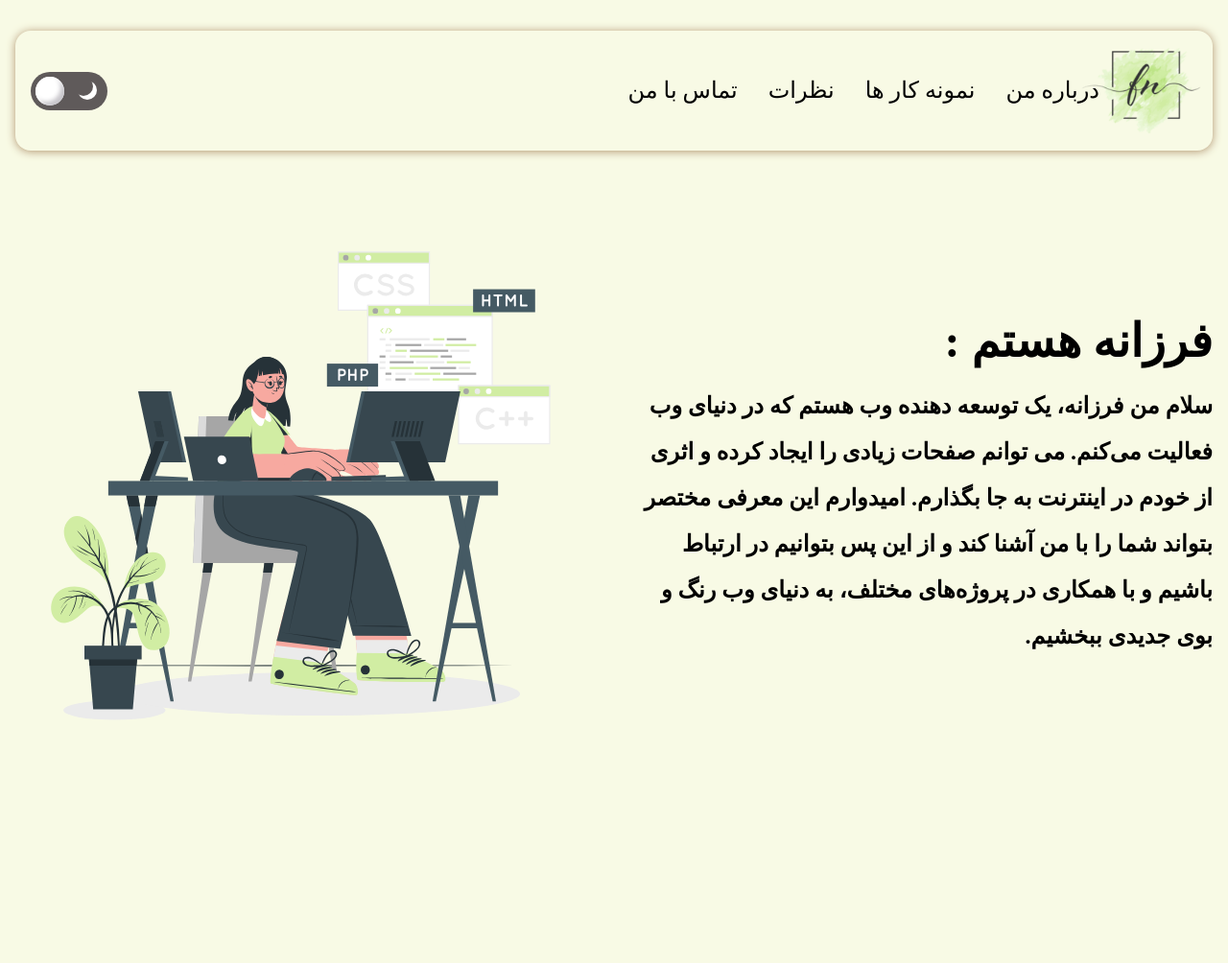
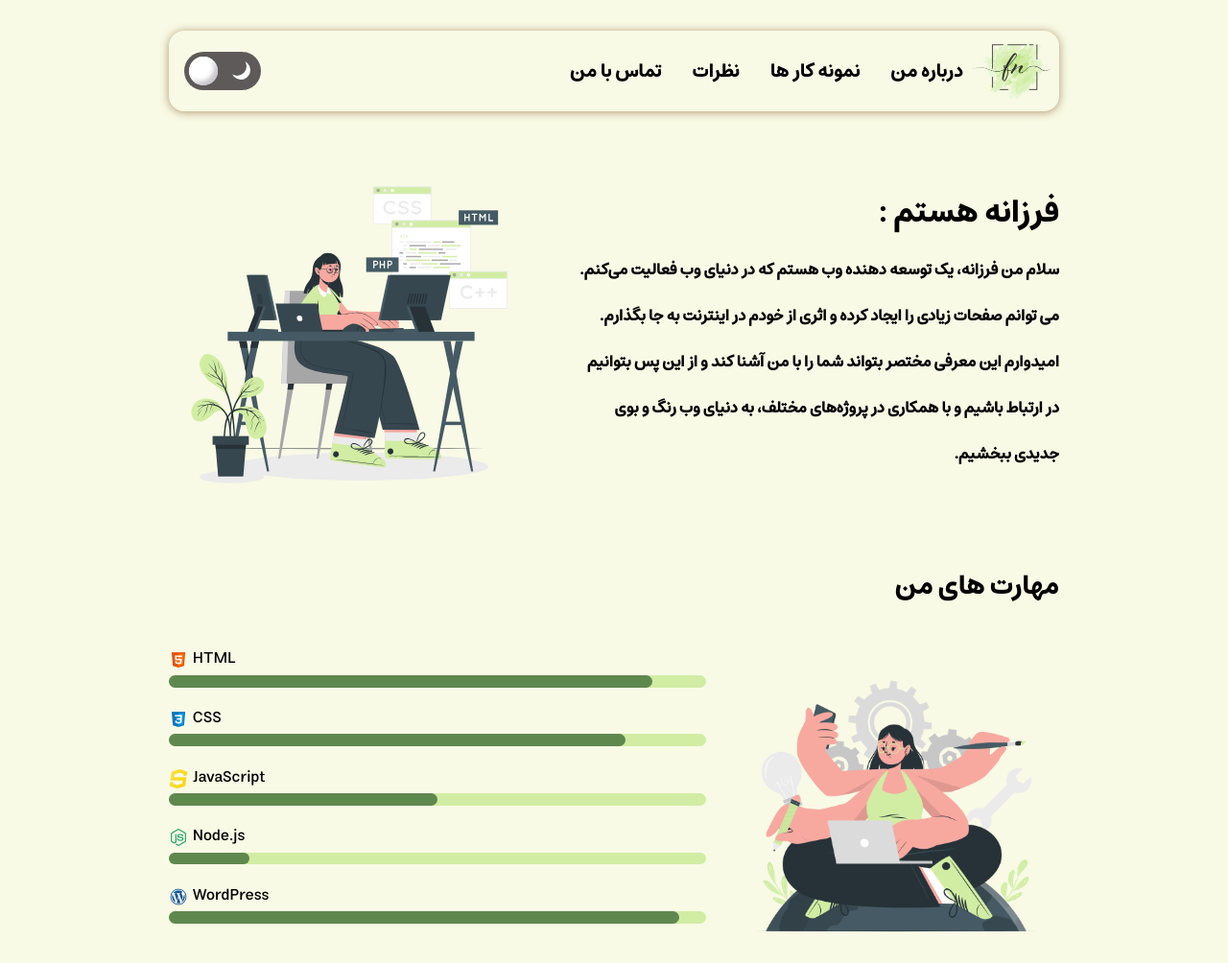
Before and after one commit to farzane-na/personal-site, a plain HTML site: page index.html in a window 1280 px wide. Shown: the whole page at 96% size. Before the commit the page ends 810 px from the top, so only its background shows below. Drawn offline with Linux system fonts and the light colour scheme.

Commit message:
add skill section

```diff
--- a/index.html
+++ b/index.html
@@ -1,5 +1,6 @@
 <!DOCTYPE html>
 <html lang="fa" dir="rtl">
+
 <head>
     <meta charset="UTF-8">
     <meta name="viewport" content="width=device-width, initial-scale=1.0">
@@ -7,6 +8,7 @@
     <link rel="stylesheet" href="./style/style.css">
     <link rel="icon" type="image/x-icon" href="./fav-icon/fav-icon.png">
 </head>
+
 <body>
     <!-- Header -->
     <header>
@@ -45,18 +47,74 @@
                     <div class="header-bottom-text">
                         <div>
                             <h1 class="header-bottom-title"> فرزانه هستم :</h1>
-                            <h4 class="header-bottom-Introduction">سلام من فرزانه، یک توسعه دهنده وب هستم که در دنیای وب فعالیت می‌کنم. می توانم صفحات زیادی را ایجاد کرده و اثری از خودم در اینترنت به جا بگذارم. امیدوارم این معرفی مختصر بتواند شما را با من آشنا کند و از این پس بتوانیم در ارتباط باشیم و با همکاری در پروژه‌های مختلف، به دنیای وب رنگ و بوی جدیدی ببخشیم.</h4>
+                            <h4 class="header-bottom-Introduction">سلام من فرزانه، یک توسعه دهنده وب هستم که در دنیای وب
+                                فعالیت می‌کنم. می توانم صفحات زیادی را ایجاد کرده و اثری از خودم در اینترنت به جا
+                                بگذارم. امیدوارم این معرفی مختصر بتواند شما را با من آشنا کند و از این پس بتوانیم در
+                                ارتباط باشیم و با همکاری در پروژه‌های مختلف، به دنیای وب رنگ و بوی جدیدی ببخشیم.</h4>
                         </div>
-                        </div>
+                    </div>
                     <div class="header-bottom-image">
                         <img src="./image/Programming-cuate (1).svg" alt="header image">
                     </div>
                 </nav>
             </div>
         </section>
+    </header>
 
-        <!-- Main -->
-    </header>
+    <!-- Main -->
+    <main>
+        <section class="skills">
+            <div class="container">
+                <div class="skill__title">
+                    <p>مهارت های من</p>
+                </div>
+                <div class="skill__percent" dir="ltr">
+                    <div class="skill__percent-left">
+                        <div class="skill__percent-html">
+                            <div class="skill__percent-wrapper">
+                                <span class="skill-logo"><img src="./image/html.png" alt="skill logo"></span>
+                                <label for="file" class="skill__percent-title">HTML</label>
+                            </div>
+                            <progress id="file" value="90" max="100" class="progress"> 90% </progress>
+                        </div>
+                        <div class="skill__percent-css">
+                            <div class="skill__percent-wrapper">
+                            <span class="skill-logo"><img src="./image/css.png" alt="skill logo"></span>
+                            <label for="file" class="skill__percent-title">CSS</label>
+                        </div>
+                            <progress id="file" value="85" max="100" class="progress"> 85% </progress>
+                        </div>
+                        <div class="skill__percent-js">
+                            <div class="skill__percent-wrapper">
+                            <span class="skill-logo"><img src="./image/js.png" alt="skill logo"></span>
+                            <label for="file" class="skill__percent-title">JavaScript</label>
+                        </div>
+                            <progress id="file" value="50" max="100" class="progress"> 50% </progress>
+                        </div>
+                        <div class="skill__percent-node">
+                            <div class="skill__percent-wrapper">
+                            <span class="skill-logo"><img src="./image/node.png" alt="skill logo"></span>
+                            <label for="file" class="skill__percent-title">Node.js</label>
+                        </div>
+                            <progress id="file" value="15" max="100" class="progress"> 15% </progress>
+                        </div>
+                        <div class="skill__percent-wp">
+                            <div class="skill__percent-wrapper">
+                            <span class="skill-logo"><img src="./image/wp.png" alt="skill logo"></span>
+                            <label for="file" class="skill__percent-title">WordPress</label>
+                        </div>
+                            <progress id="file" value="95" max="100" class="progress"> 95% </progress>
+                        </div>
+                    </div>
+                    <div class="skill__percent-right">
+                        <img src="./image/World Youth Skills Day-cuate.png" class="skill-image" alt="skill image">
+                    </div>
+                </div>
+            </div>
+        </section>
+
+    </main>
     <script src="./script/script.js"></script>
 </body>
+
 </html>
--- a/style/style.css
+++ b/style/style.css
@@ -183,7 +183,7 @@ body {
 }
 
 .container {
-    max-width: 80rem;
+    max-width: 60rem;
     margin-right: auto;
     margin-left: auto;
     padding-right: 1rem;
@@ -223,7 +223,8 @@ body {
   }
 
   .dark {
-    background-color: rgb(57, 57, 57);
+    /* background-color: rgb(57, 57, 57); */
+    background-color: #362222;
     transition: 0.3s;
   }
 
@@ -243,6 +244,7 @@ body {
   /* Selects all elements where the parent is a dark class*/
   .dark > * {
     color: #B19470;
+    /* color: #fff; */
   }
 
 .header-top-nav{
@@ -254,7 +256,7 @@ body {
     display: flex;
     justify-content: center;
     align-items: center;
-    width: 150px;
+    width: 100px;
 }
 .logo{
     width: 100%;
@@ -265,9 +267,8 @@ body {
     justify-content: flex-start;
     align-items: center;
     gap: 2rem;
-    font-family: "samim-Bold";
-    font-size: 1.5rem;
-    margin-right: -2rem;
+    font-family: "Estedad-Bold";
+    font-size: 1.2rem;
     font-weight: normal;
 }
 .menu-item{
@@ -280,7 +281,7 @@ body {
 }
 /* Header Bottom*/
 .header-bottom{
-    margin: 1rem 0;
+    margin: 2rem 0;
 }
 .header-bottom-nav{
     display: flex;
@@ -292,19 +293,74 @@ body {
     width: 700px;
 }
 .header-bottom-text div{
-    width: 600px;
+    width: 500px;
 }
 .header-bottom-title{
     margin-bottom: 1rem;
-    font-family: "samim-Bold";
-    font-size: 3rem;
+    font-family: "Estedad-Bold";
+    font-size: 2rem;
 }
 .header-bottom-Introduction{
-    font-family: "samim";
-    font-size: 1.5rem;
+    font-family: "Estedad-Medium";
+    font-size: 1rem;
     line-height: 3rem;
 }
 /* Main*/
+main{
+  margin-top: 4rem;
+}
+.skills{
+  width: 100%;
+}
+.skill__percent{
+  display: flex;
+  justify-content: space-between;
+  align-items: center;
+}
+.skill__title{
+  font-family: "Estedad-Bold";
+    font-size: 1.7rem;
+    margin-bottom: 2rem;
+}
+.progress{
+  width: 35rem;
+  display: block;
+  height: 0.8rem;
+  -webkit-appearance: none;
+  appearance: none;
+}
+.progress::-webkit-progress-bar{
+  background-color: #D1EDA3;
+  border-radius: 1rem;
+}
+.progress::-webkit-progress-value{
+  background-color: #5f884f;
+  border-radius: 1rem;
+}
+.skill__percent-title{
+  margin-bottom: 0.5rem;
+}
+.skill__percent-html,
+.skill__percent-css,
+.skill__percent-js,
+.skill__percent-node,
+.skill__percent-wp{
+  margin-bottom: 1.4rem;
+}
+.skill__percent-wrapper{
+  display: flex;
+  justify-content: flex-start;
+  align-items: center;
+
+  gap: 0.3rem;
+}
+.skill__percent-right{
+  width: 340px;
+}
+.skill-image{
+  width: 100%;
+  height: 100%;
+}
 /* Respansive */
 @media only screen and (max-width: 1200px) {
 
```
Also changed, not shown: image/World Youth Skills Day-cuate.png (added), image/css.png (added), image/html.png (added), image/js.png (added), image/node.png (added), image/wp.png (added).
